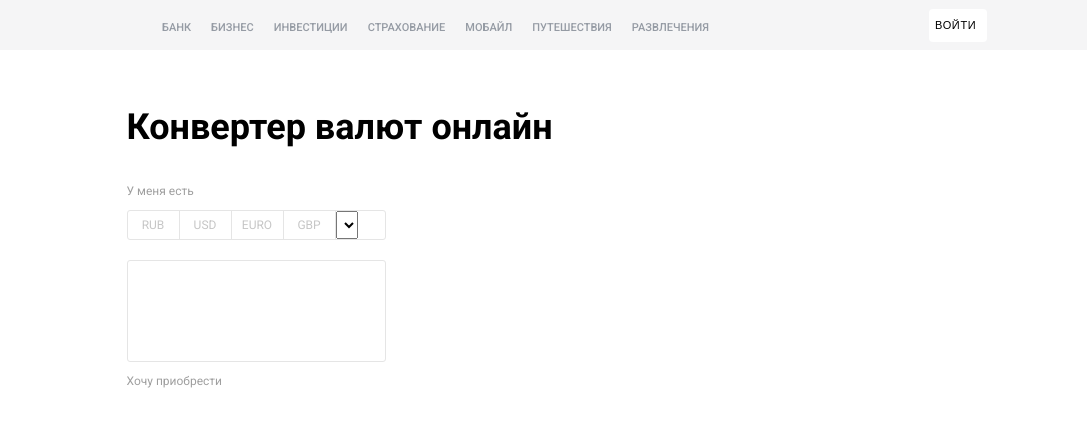
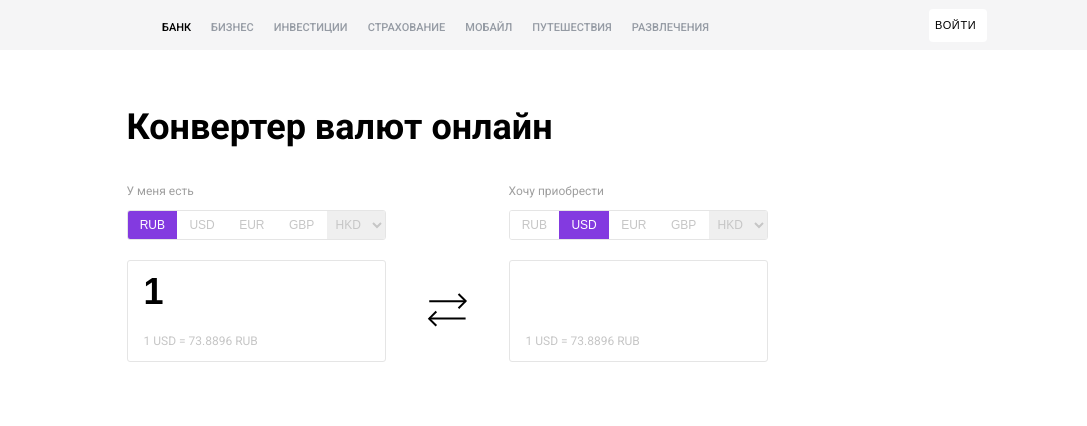
Before and after one commit to yulia-mandrovsky/Currency_converter, a plain HTML site: page index.html in a window 1280 px wide. Shown: the full height of the page, 193-1280 px from the left. Drawn offline with Linux system fonts and the light colour scheme.

Commit message:
buttons ahd currencies

```diff
--- a/index.html
+++ b/index.html
@@ -11,7 +11,7 @@
     <header class="header">
         <img class="logo-image" src="./images/logo.svg" alt="logo">
         <ul class="header-menu">
-            <li class="menu-item"><a class="menu-link" href="#">БАНК </a></li>
+            <li class="menu-item"><a class="menu-link active-item" href="#">БАНК </a></li>
             <li class="menu-item"><a class="menu-link" href="#">БИЗНЕС </a></li>
             <li class="menu-item"><a class="menu-link" href="#">ИНВЕСТИЦИИ </a></li>
             <li class="menu-item"><a class="menu-link" href="#">СТРАХОВАНИЕ </a></li>
@@ -23,25 +23,105 @@
     </header>
     <main>
         <h1>Конвертер валют онлайн</h1>
+        <div class="wrapper-for-blocks">
         <div class="converter-block left-block">
             <h3>У меня есть</h3>
-            <div class="currency-choice">
-                <div class="currency">RUB</div>
-                <div class="currency">USD</div>
-                <div class="currency">EURO</div>
-                <div class="currency">GBP</div>
-                <select name="other-currencies" id="other-currencies"></select>
+            <div class="currency-choice currency-choice-from">
+                <button class="currency active choice-left">RUB</button>
+                <button class="currency choice-left">USD</button>
+                <button class="currency choice-left">EUR</button>
+                <button class="currency choice-left">GBP</button>
+                <select name="other-currencies" class="other-currencies-from choice-left">
+                    <option value="HKD">HKD</option>
+                    <option value="IDR">IDR</option>
+                    <option value="ILS">ILS</option>
+                    <option value="DKK">DKK</option>
+                    <option value="INR">INR</option>
+                    <option value="CHF">CHF</option>
+                    <option value="MXN">MXN</option>
+                    <option value="CZK">CZK</option>
+                    <option value="SGD">SGD</option>
+                    <option value="THB">THB</option>
+                    <option value="HRK">HRK</option>
+                    <option value="MYR">MYR</option>
+                    <option value="NOK">NOK</option>
+                    <option value="CNY">CNY</option>
+                    <option value="BGN">BGN</option>
+                    <option value="PHP">PHP</option>
+                    <option value="SEK">SEK</option>
+                    <option value="PLN">PLN</option>
+                    <option value="ZAR">ZAR</option>
+                    <option value="CAD">CAD</option>
+                    <option value="ISK">ISK</option>
+                    <option value="BRL">BRL</option>
+                    <option value="RON">RON</option>
+                    <option value="NZD">NZD</option>
+                    <option value="TRY">TRY</option>
+                    <option value="JPY">JPY</option>
+                    <option value="KRW">KRW</option>
+                    <option value="HUF">HUF</option>
+                    <option value="AUD">AUD</option>
+                </select>
             </div>
             <div class="for-input-block left-block-for-input">
+                   <input class="for-input" type="number" value="1">
+                   <p class="current-exchange-rate">1 USD = 73.8896 RUB</p>
+            </div>
+        </div>
+        <svg class="middle-arrow" width="41" height="34" viewBox="0 0 41 34" fill="none" xmlns="http://www.w3.org/2000/svg">
+            <path d="M31.5229 15.2253L38.6356 8.11266L31.5229 1" stroke="black" stroke-width="2"/>
+            <path d="M38.8461 8.17848L2.23682 8.17848" stroke="black" stroke-width="2"/>
+            <path d="M9.32324 18.548L2.21058 25.6607L9.32324 32.7733" stroke="black" stroke-width="2"/>
+            <path d="M2.00008 25.5949L38.6094 25.5949" stroke="black" stroke-width="2"/>
+        </svg>
+        <div class="converter-block right-block">
+            <h3>Хочу приобрести</h3>
+            <div class="currency-choice currency-choice-to">
+                <button class="currency choice-right" value="RUB">RUB</button>
+                <button class="currency choice-right active" value="USD">USD</button>
+                <button class="currency choice-right" value="EUR">EUR</button>
+                <button class="currency choice-right" value="GBP">GBP</button>
+                <select name="other-currencies" class="other-currencies other-currencies-to choice-right">
+                    <option value="HKD">HKD</option>
+                    <option value="IDR">IDR</option>
+                    <option value="ILS">ILS</option>
+                    <option value="DKK">DKK</option>
+                    <option value="INR">INR</option>
+                    <option value="CHF">CHF</option>
+                    <option value="MXN">MXN</option>
+                    <option value="CZK">CZK</option>
+                    <option value="SGD">SGD</option>
+                    <option value="THB">THB</option>
+                    <option value="HRK">HRK</option>
+                    <option value="MYR">MYR</option>
+                    <option value="NOK">NOK</option>
+                    <option value="CNY">CNY</option>
+                    <option value="BGN">BGN</option>
+                    <option value="PHP">PHP</option>
+                    <option value="SEK">SEK</option>
+                    <option value="PLN">PLN</option>
+                    <option value="ZAR">ZAR</option>
+                    <option value="CAD">CAD</option>
+                    <option value="ISK">ISK</option>
+                    <option value="BRL">BRL</option>
+                    <option value="RON">RON</option>
+                    <option value="NZD">NZD</option>
+                    <option value="TRY">TRY</option>
+                    <option value="JPY">JPY</option>
+                    <option value="KRW">KRW</option>
+                    <option value="HUF">HUF</option>
+                    <option value="AUD">AUD</option>
+                </select>
+            </div>
+            <div class="for-input-block right-block-for-input">
                    <input class="for-input" type="number">
-                   <p class="current-exchange-rate"></p>
+                   <p class="current-exchange-rate">1 USD = 73.8896 RUB</p>
             </div>
+        </div>
+    </div>
 
-        </div>
-
-        <h3>Хочу приобрести</h3>
 
     </main>
-    <script src="script.css"></script>
+    <script src="script.js"></script>
 </body>
 </html>
--- a/style.css
+++ b/style.css
@@ -46,6 +46,10 @@ body {
     color: #959BA4;
 }
 
+.active-item {
+    color: black;;
+}
+
 .login-button {
     width: 58px;
     height: 33px;
@@ -63,6 +67,8 @@ body {
     color: #000000;
     margin-top: 9px;
     margin-right: 100px;
+    padding-top: 0;
+    padding-bottom: 0;
     padding-left: auto;
     padding-right: auto;
 }
@@ -85,12 +91,21 @@ h1 {
     color: #000000;
 }
 
+.wrapper-for-blocks {
+    display: flex;
+    flex-direction: row;
+    justify-content: space-between;
+    text-align: center;
+    align-items: center;
+}
+
 h3 {
     font-style: normal;
     font-weight: normal;
     font-size: 12px;
     line-height: 14px;
     color: #9F9F9F;
+    text-align: left;
 }
 
 .currency-choice {
@@ -101,7 +116,9 @@ h3 {
     border: 1px solid #E5E5E5;
     box-sizing: border-box;
     border-radius: 3px;
+    overflow: hidden;
 }
+
 
 .currency {
     width: 51px;
@@ -115,10 +132,36 @@ h3 {
     text-align: center;
     justify-content: center;
     color: #C6C6C6;
+    background-color: white;
     border-right: 1px solid #E5E5E5;
+    border: none;
 }
 
+button:focus {
+    outline: none;
+}
+
+select{
+    -moz-appearance: none;
+    border: none;
+    position: relative;
+    outline: none;
+    padding: 5px;
+    color: #C6C6C6;
+    font-size: 12px;
+    line-height: 14px;
+    }
+
+    .active {
+        color: white;
+        background-color: #833AE0;
+    }
+
 .for-input-block {
+    display: flex;
+    position: relative;
+    flex-direction: column;
+    align-items:flex-start;
     width: 259px;
     height: 102px;
     border: 1px solid #E5E5E5;
@@ -138,3 +181,27 @@ h3 {
     color: #000000;
     border: none;
 }
+
+input:focus {
+    outline: none;
+}
+
+.current-exchange-rate {
+    font-style: normal;
+    font-weight: normal;
+    font-size: 12px;
+    line-height: 14px;
+    color: #C6C6C6;
+    display: block;
+    position: relative;
+    top: 10px;
+    left: 16px;
+}
+
+option {
+    box-decoration-break: none;
+}
+
+.middle-arrow {
+    margin-top: 85px;
+}
```
Also changed, not shown: script.js (+129 -0 lines).
